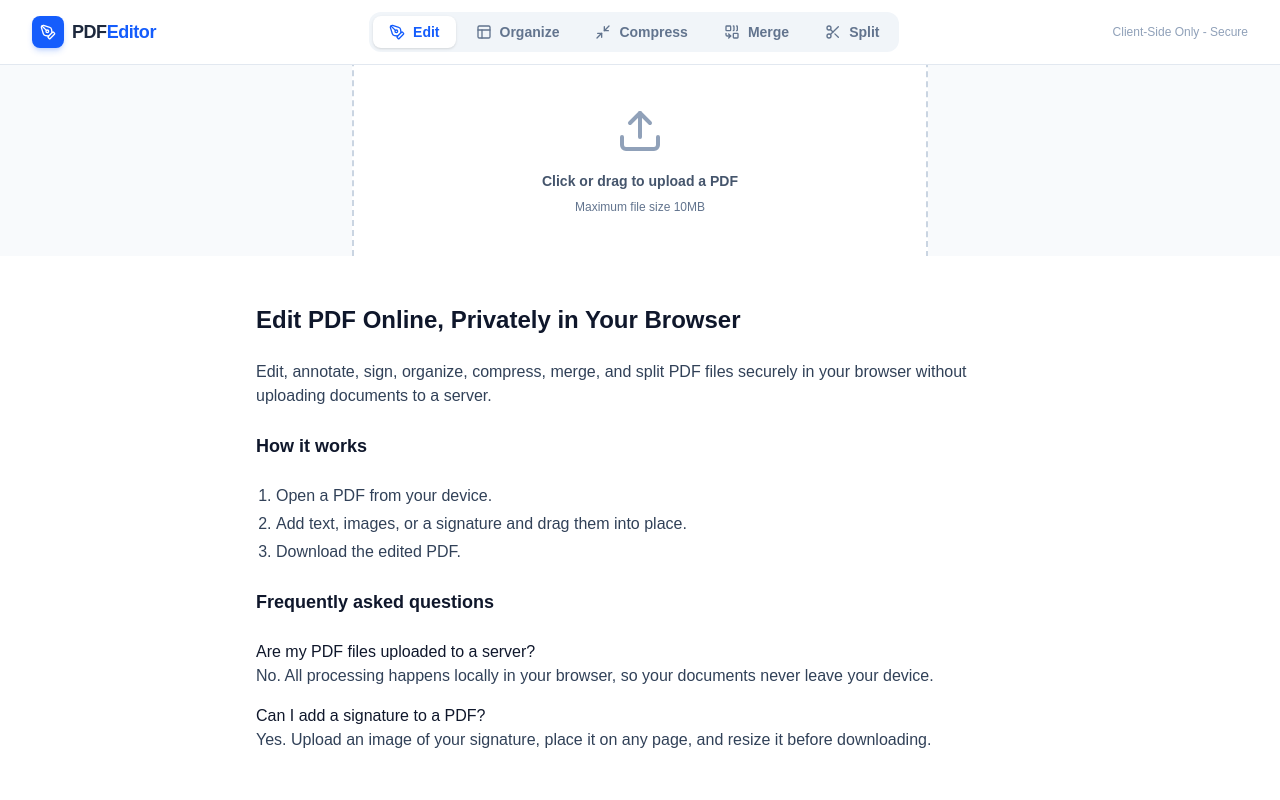
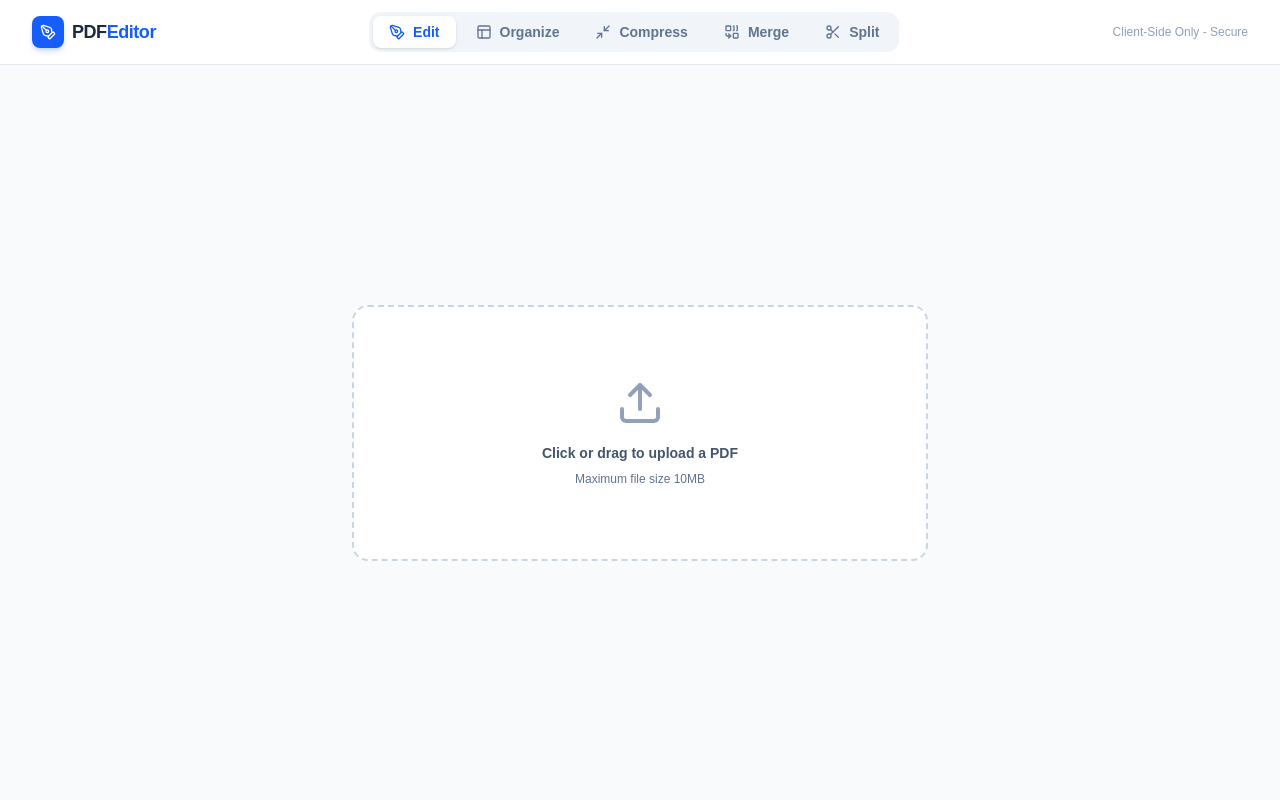
Before and after one commit to humamalamin/pdf-editor, a Next.js app: page / in a window 1280 px wide. Shown: the top 800 px of the page. Built offline with nearby package versions, Linux system fonts and the light colour scheme.

Commit message:
fix: adjust main class to prevent shrinking in PdfEditorApp component

```diff
--- a/src/components/PdfEditorApp.tsx
+++ b/src/components/PdfEditorApp.tsx
@@ -25,7 +25,7 @@ const icons = {
 
 export default function PdfEditorApp({ tool }: Readonly<{ tool: ToolId }>) {
   return (
-    <main className="flex h-dvh w-full flex-col overflow-hidden bg-slate-50 dark:bg-slate-950">
+    <main className="flex h-dvh w-full shrink-0 flex-col overflow-hidden bg-slate-50 dark:bg-slate-950">
       <nav className="z-[100] flex items-center justify-between gap-2 border-b border-slate-200 bg-white px-3 py-3 sm:px-8 dark:border-slate-800 dark:bg-slate-900">
         <Link href="/" className="flex shrink-0 items-center gap-2">
           <div className="flex h-8 w-8 items-center justify-center rounded-lg bg-blue-600 text-white shadow-md shadow-blue-600/20">
```
